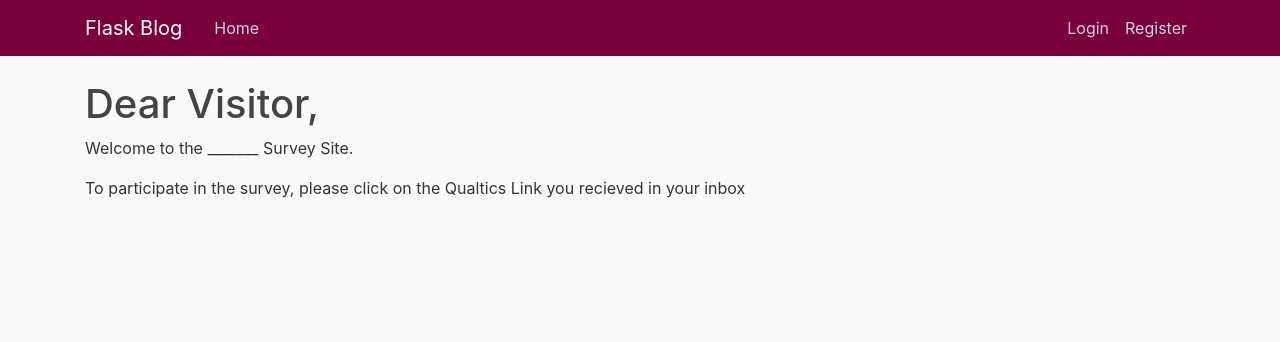
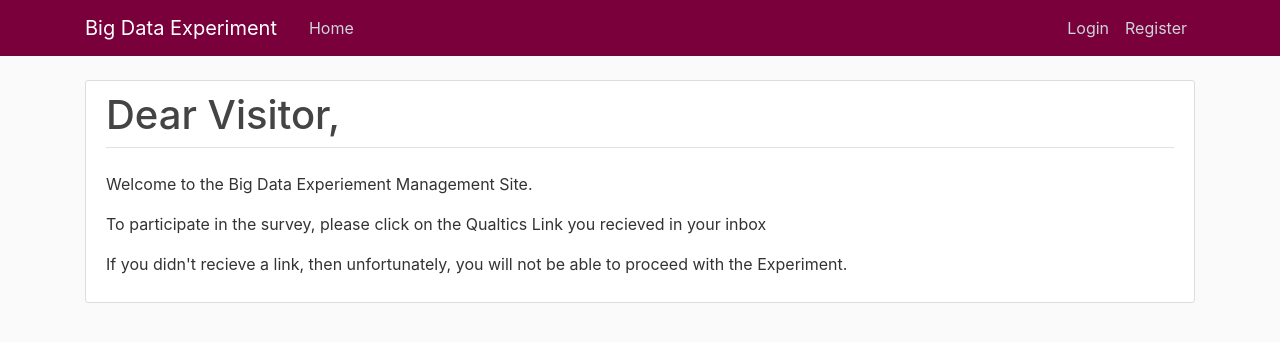
Before and after one commit to AdityaSharma6/SurveySite, a Flask app: page / in a window 1280 px wide. Shown: the top 342 px of the page. Run offline with Flask 2, Linux system fonts and the light colour scheme; some libraries are stand-ins or nearby versions.

Commit message:
Updating Tree

```diff
--- a/flask_app/flaskapp/templates/home.html
+++ b/flask_app/flaskapp/templates/home.html
@@ -1,14 +1,75 @@
 {% extends "layout.html" %} <!-- All files are given w/ reference to folder names static & template -->
 {% block content %}
+    <div class="content-section">
         {% if current_user.is_authenticated %}
+            <div class="border-bottom mb-4">
                 <h1> Dear {{ current_user.username }}, </h1>
-        <p> Thank you for choosing to participate in our Big Data Experiment!</p>
-        <p> In order to make the process as smooth as possible, we have created a workflow for you to follow below!</p>
-        <p> If you have any questions or concerns, please feel free to shoot us an email! </p>
+            </div>
+            <div>
+                <div class="content-section">
+                    <h5> Step 1 - Information</h5>
+                    <p>
+                        In order to participate in this survey, you will have recieved a Qualtrics Survey Link in your email.
+                        Unfortunately, if you didn't recieve a link then you are ineligible to participate.
+                    </p>
+                 </div>
+                 <div class="content-section">
+                    <h5> Step 2 - Sign Up </h5>
+                    <p>
+                        To register your account, please click the "Register" icon at the top of the nav bar.
+                        When selecting a username, please select a username that is completely random. Do not include any identifying pieces of information in your username (name, nickname, company etc...)
+                        If any username contains any identifying piece of information, all information related to it will be discarded and the respective individual's participation will be nullified.
+                    </p>
+                    <p>  </p>
 
+                 </div>
+                 <div class="content-section">
+                    <h5> Step 3 - Big Data Experiment </h5>
+                    <p>
+                        Congragulations! If you are here, you have successfully set up your account!
+                        Please click the "Experiment" link at the nav-bar to begin your Experiment.
+
+                        The goal of the experiment is for you to answer the following question "INSERT_QUESTION?"
+                        Once you have arrived at your conclusion, execute the following instructions
+                        <ul>
+                            <li> Scroll to the bottom of the page </li>
+                            <li> Click on the "Generate Your Survey Token" button </li>
+                            <li> Scroll even further down. </li>
+                            <li> Notice a series of numbers seperated by spaces. This is your survey token. </li>
+                            <li> Write down only the numbers and proceed to Step 4</li>
+                        </ul>
+                    </p>
+                 </div>
+                 <div class="content-section">
+                    <h5> Step 4 - Experiment Completion </h5>
+                    <p>
+                        At this stage, you should have your Survey Token. <br />
+                        If you do not have your Survey Token, please return to Step 3 and follow the instructions carefully. <br />
+                        However, in the event that you clicked the Survey Token and no token appeared below, please use the following Safety Token "0"
+
+                        To continue, please execute the following steps precisely.
+                        <ul>
+                            <li> Click on "Account" in the Nav-Bar </li>
+                            <li> In the "Account Info" section, input only the numbers from your Survey Token. If you are using the Safety Token, please input "0".  </li>
+                            <li> Click Update </li>
+                            <li> Proceed to Step 5</li>
+                        </ul>
+                    </p>
+                 </div>
+                 <div class="content-section">
+                    <h5> Step 5 - Qualtrics Return</h5>
+                    <p>
+                        Congragulations {{ current_user.username }}! You have successfully completed 75% of the Experiment. Please return to the Qualtrics Survey Tab and continue with the Survey.
+                    </p>
+                 </div>
+            </div>
         {% else %}
+        <div class="border-bottom mb-4">
             <h1> Dear Visitor, </h1>
-        <p> Welcome to the _______ Survey Site. </p>
+        </div>
+            <p> Welcome to the Big Data Experiement Management Site. </p>
             <p> To participate in the survey, please click on the Qualtics Link you recieved in your inbox</p>
+            <p> If you didn't recieve a link, then unfortunately, you will not be able to proceed with the Experiment.</p>
         {% endif %}
+    </div>
 {% endblock content %}
--- a/flask_app/flaskapp/templates/layout.html
+++ b/flask_app/flaskapp/templates/layout.html
@@ -17,7 +17,7 @@
         <header class="site-header">
             <nav class="navbar navbar-expand-md navbar-dark bg-steel fixed-top">
               <div class="container">
-                <a class="navbar-brand mr-4" href="/">Flask Blog</a>
+                <a class="navbar-brand mr-4" href="/">Big Data Experiment</a>
                 <button class="navbar-toggler" type="button" data-toggle="collapse" data-target="#navbarToggle" aria-controls="navbarToggle" aria-expanded="false" aria-label="Toggle navigation">
                   <span class="navbar-toggler-icon"></span>
                 </button>
```
Lines whose indentation alone changed are shown as unchanged.
